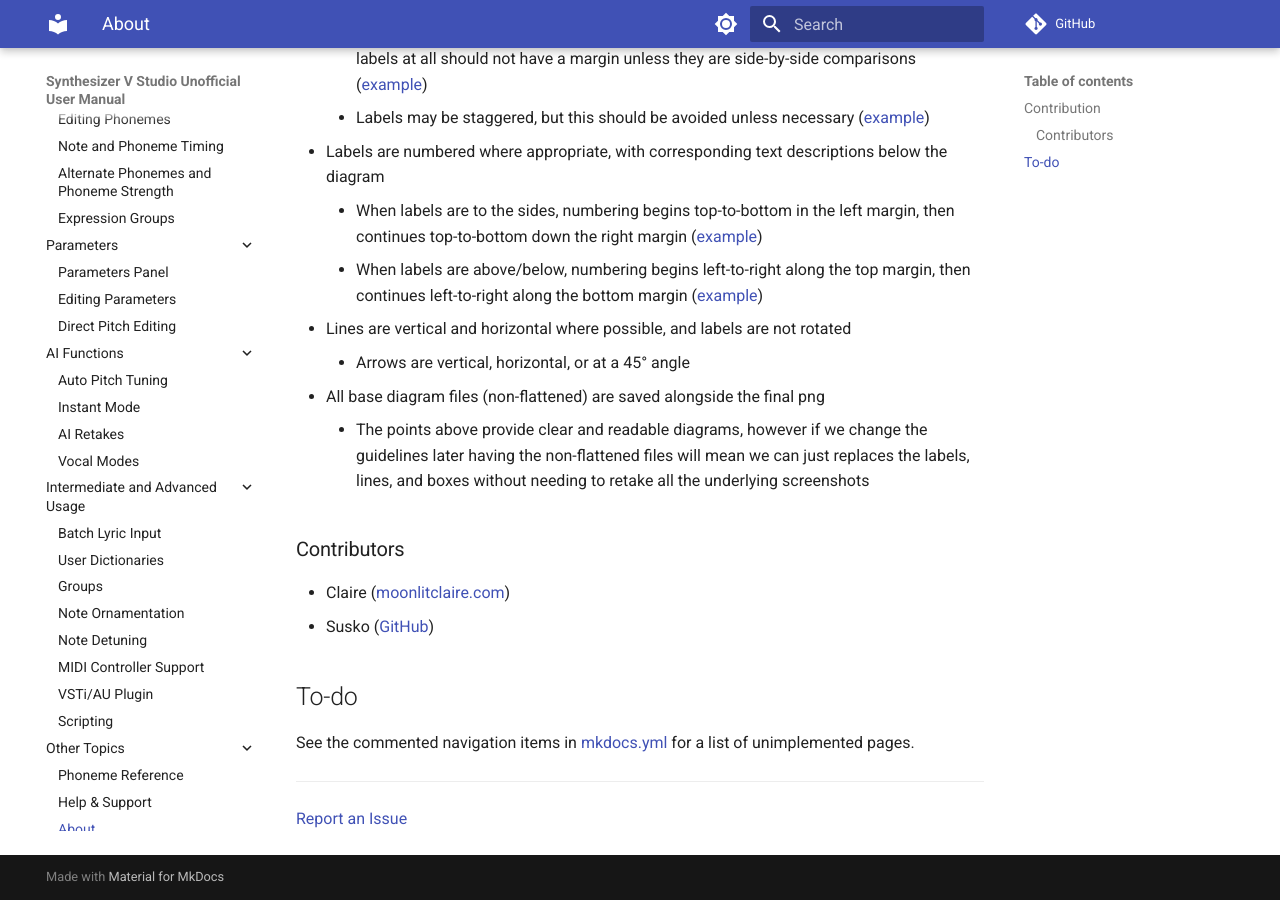
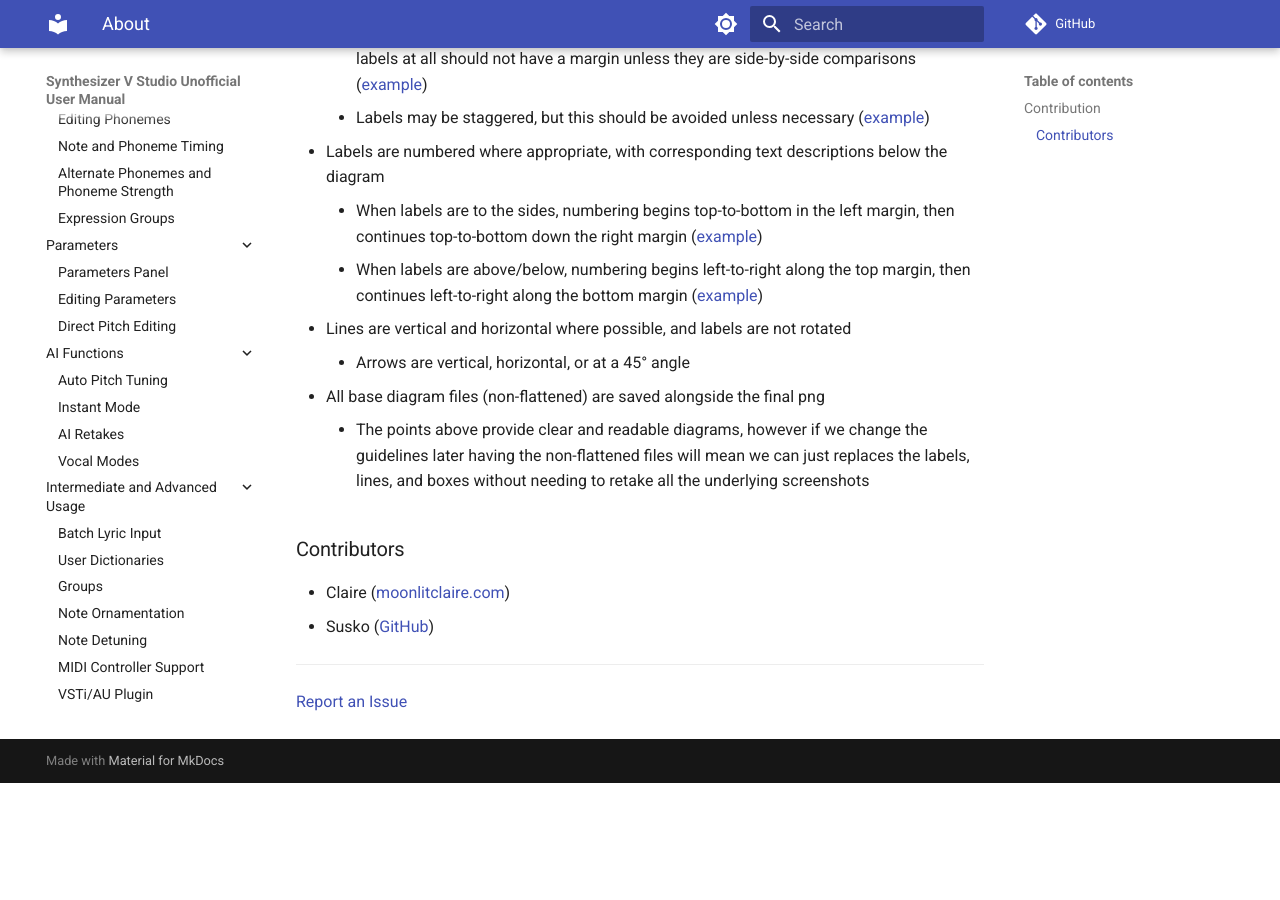
Before and after one commit to claire-west/svstudio-manual, an MkDocs documentation site: the page built from docs/about.md, in a window 1280 px wide and 900 px high, scrolled down 762 px. Built offline with MkDocs 1.6.1 and Material for MkDocs 9.7.7, drawn with Linux system fonts in a browser that asks for light colours; comment, search, counter and statistics services are not loaded; after the commit the page ends 1545 px from its top, so only the background shows below that.

Commit message:
Revise About page

```diff
--- a/docs/about.md
+++ b/docs/about.md
@@ -30,10 +30,6 @@
 - Claire ([moonlitclaire.com](https://moonlitclaire.com))
 - Susko ([GitHub](https://github.com/Susko3))
 
-## To-do
-
-See the commented navigation items in [mkdocs.yml](https://github.com/claire-west/svstudio-manual/blob/main/mkdocs.yml) for a list of unimplemented pages.
-
 ---
 
 [Report an Issue](https://github.com/claire-west/svstudio-manual/issues/new?template=report-a-problem.md&title=[Page: About])
```
